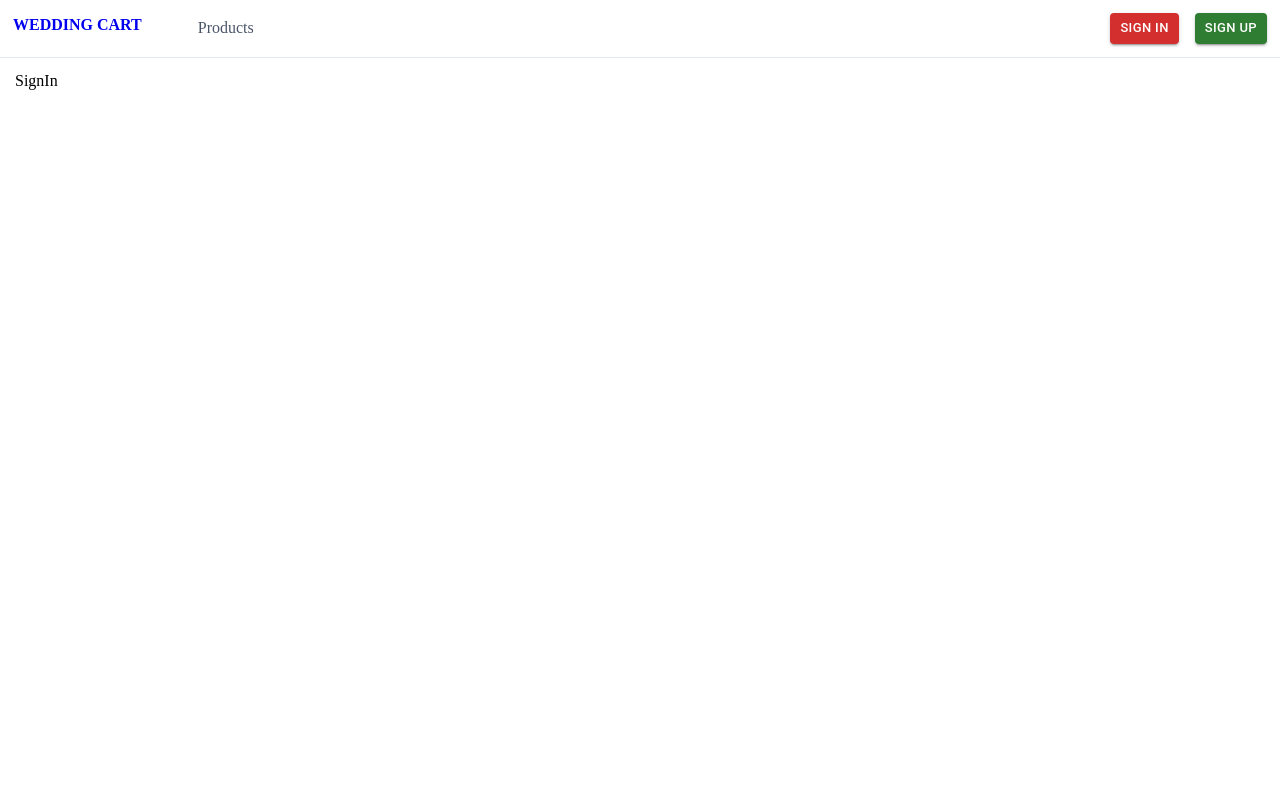
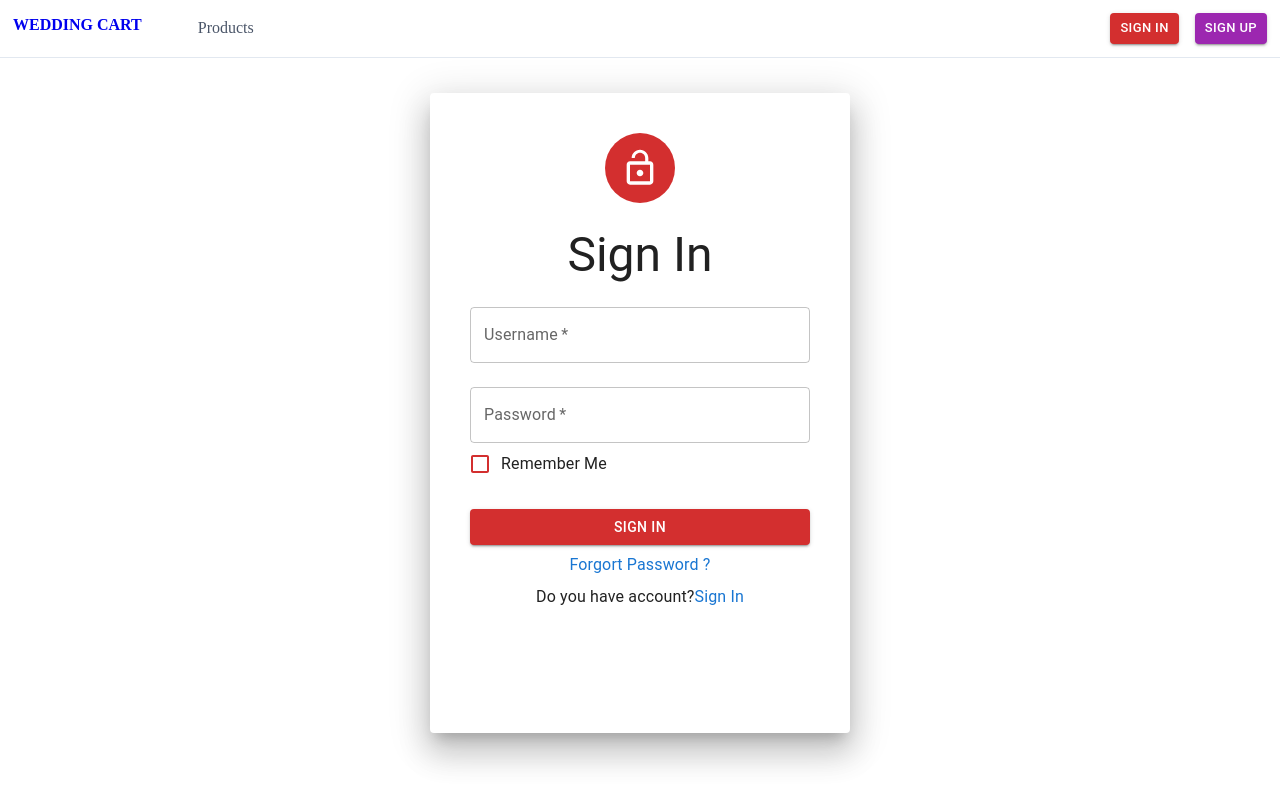
Before and after one commit to Muhammed-Halid-Gamze/ecommerce-app, a React (Create React App) app: page /signin in a window 1280 px wide. Built offline with nearby package versions, Linux system fonts and the light colour scheme.

Commit message:
SignIn form occuring

```diff
--- a/src/components/Navbar/Navbar.js
+++ b/src/components/Navbar/Navbar.js
@@ -23,7 +23,7 @@ const Navbar = () => {
           <Button size ="small" variant="contained" color="error" >SIGN IN </Button>
           </Link>
           <Link to="/signup" style={{textDecoration : "none"}}>
-          <Button size ="small" variant="contained" color="success" >SIGN UP</Button>
+          <Button size ="small" variant="contained" color="secondary" >SIGN UP</Button>
           </Link>
 
         </Stack>
--- a/src/pages/Auth/SignIn/SignIn.js
+++ b/src/pages/Auth/SignIn/SignIn.js
@@ -1,11 +1,114 @@
-import React from 'react'
+import React from "react";
+import {
+  FormControl,
+  Input,
+  InputLabel,
+  FormHelperText,
+  Box,
+  Typography,
+  Grid,
+  Button,
+  Avatar,
+  FormControlLabel,
+  FormLabel,
+  FormGroup,
+  Radio,
+  RadioGroup,
+  Checkbox,
+  Paper,
+  TextField,
+  Link
+} from "@mui/material";
+import styles from "../SıgnUp/styles.module.css";
+import LockOpenIcon from "@mui/icons-material/LockOpen";
+import { red } from "@mui/material/colors";
+import { color, width } from "@mui/system";
+
+const buttonColor = red[700]
 
 const SignIn = () => {
   return (
-    <div>
-        <h2>SignIn</h2>
-    </div>
-  )
-}
+    <Grid>
+      <Paper
+        elevation={20}
+        sx={{
+          height: "70vh",
+          width: 340,
+          margin: "20px auto",
+          padding: 5,
+          textAlign: "center",
+          display: "flex",
+          flexDirection: "column",
+          alignItems: "center",
+        }}
+      >
+        <Avatar
+          sx={{
+            bgcolor: red[700],
+            height: 70,
+            width: 70,
+            marginBottom: 3,
+          }}
+        >
+          <LockOpenIcon sx={{ fontSize: 40 }} />
+        </Avatar>
+        <Typography variant="h3" >
+          Sign In
+        </Typography>
 
-export default SignIn
+        <Box>
+          <TextField
+            sx={{ marginTop: 3}}
+            label="Username"
+            placeholder="Enter Username"
+            color= "error"
+            fullWidth
+            required
+          />
+          <TextField
+            sx={{ marginTop: 3 }}
+            label="Password"
+            placeholder="Enter Password"
+            type="password"
+            color= "error"
+            fullWidth
+            required
+          />
+
+          <FormGroup>
+            <FormControlLabel
+              control={
+                <Checkbox
+                  sx={{
+                    color: red[700],
+                    "&.Mui-checked": {
+                      color: red[700],
+                    },
+                  }}
+                />
+              }
+              label="Remember Me"
+            />
+          </FormGroup>
+          <Button type="submit" variant="contained" sx={{marginTop:3, bgcolor:red[700],  "&:hover":{bgcolor:red[700]}}} fullWidth>
+            SIGN IN
+          </Button>
+          <Typography sx={{ marginTop: 1 }}>
+          <Link href="#" underline="none">
+        Forgort Password ?
+      </Link>
+          </Typography>
+          <Typography sx={{ marginTop: 1 }}> Do you have account?
+          <Link href="#" underline="none">
+          Sign In
+      </Link>
+          </Typography>
+        </Box>
+
+
+      </Paper>
+    </Grid>
+  );
+};
+
+export default SignIn;
--- a/src/pages/Auth/SıgnUp/SignUp.js
+++ b/src/pages/Auth/SıgnUp/SignUp.js
@@ -11,8 +11,10 @@ import {
   Avatar,
   FormControlLabel,
   FormLabel,
+  FormGroup,
   Radio,
   RadioGroup,
+  Checkbox,
 } from "@mui/material";
 import styles from "../SıgnUp/styles.module.css";
 import AccountCircleIcon from "@mui/icons-material/AccountCircle";
@@ -46,7 +48,14 @@ const SignUp = () => {
                 alignItems: "center",
               }}
             >
-              <Avatar sx={{ bgcolor: deepPurple[500], height: 70, width: 70 }}>
+              <Avatar
+                sx={{
+                  bgcolor: deepPurple[500],
+                  height: 70,
+                  width: 70,
+                  marginBottom: 3,
+                }}
+              >
                 <AccountCircleIcon sx={{ fontSize: 50 }} />
               </Avatar>
               Sign Up
@@ -76,28 +85,6 @@ const SignUp = () => {
                 </FormHelperText>
               </FormControl>
               <FormControl sx={{ marginTop: 3 }}>
-                <FormLabel id="demo-radio-buttons-group-label" sx={{textAlign:"left"}}>
-                  Gender
-                </FormLabel>
-                <RadioGroup
-                  aria-labelledby="demo-radio-buttons-group-label"
-                  defaultValue="female"
-                  name="radio-buttons-group"
-                  sx={{ display: "initial" }}
-                >
-                  <FormControlLabel
-                    value="female"
-                    control={<Radio />}
-                    label="Female"
-                  />
-                  <FormControlLabel
-                    value="male"
-                    control={<Radio />}
-                    label="Male"
-                  />
-                </RadioGroup>
-              </FormControl>
-              <FormControl sx={{ marginTop: 3 }}>
                 <InputLabel htmlFor="my-password">Password</InputLabel>
                 <Input
                   id="my-password"
@@ -123,6 +110,33 @@ const SignUp = () => {
                   We'll never share your email.
                 </FormHelperText> */}
               </FormControl>
+              <FormControl sx={{ marginTop: 3 }}>
+                <FormLabel id="demo-radio-buttons-group-label">
+                  Gender
+                </FormLabel>
+                <RadioGroup
+                  aria-labelledby="demo-radio-buttons-group-label"
+                  name="radio-buttons-group"
+                  sx={{ display: "initial" }}
+                >
+                  <FormControlLabel
+                    value="female"
+                    control={<Radio />}
+                    label="Female"
+                  />
+                  <FormControlLabel
+                    value="male"
+                    control={<Radio />}
+                    label="Male"
+                  />
+                </RadioGroup>
+              </FormControl>
+              <FormGroup>
+                <FormControlLabel
+                  control={<Checkbox />}
+                  label="I accept terms and conditions"
+                />
+              </FormGroup>
             </Box>
             <Box
               sx={{
```
